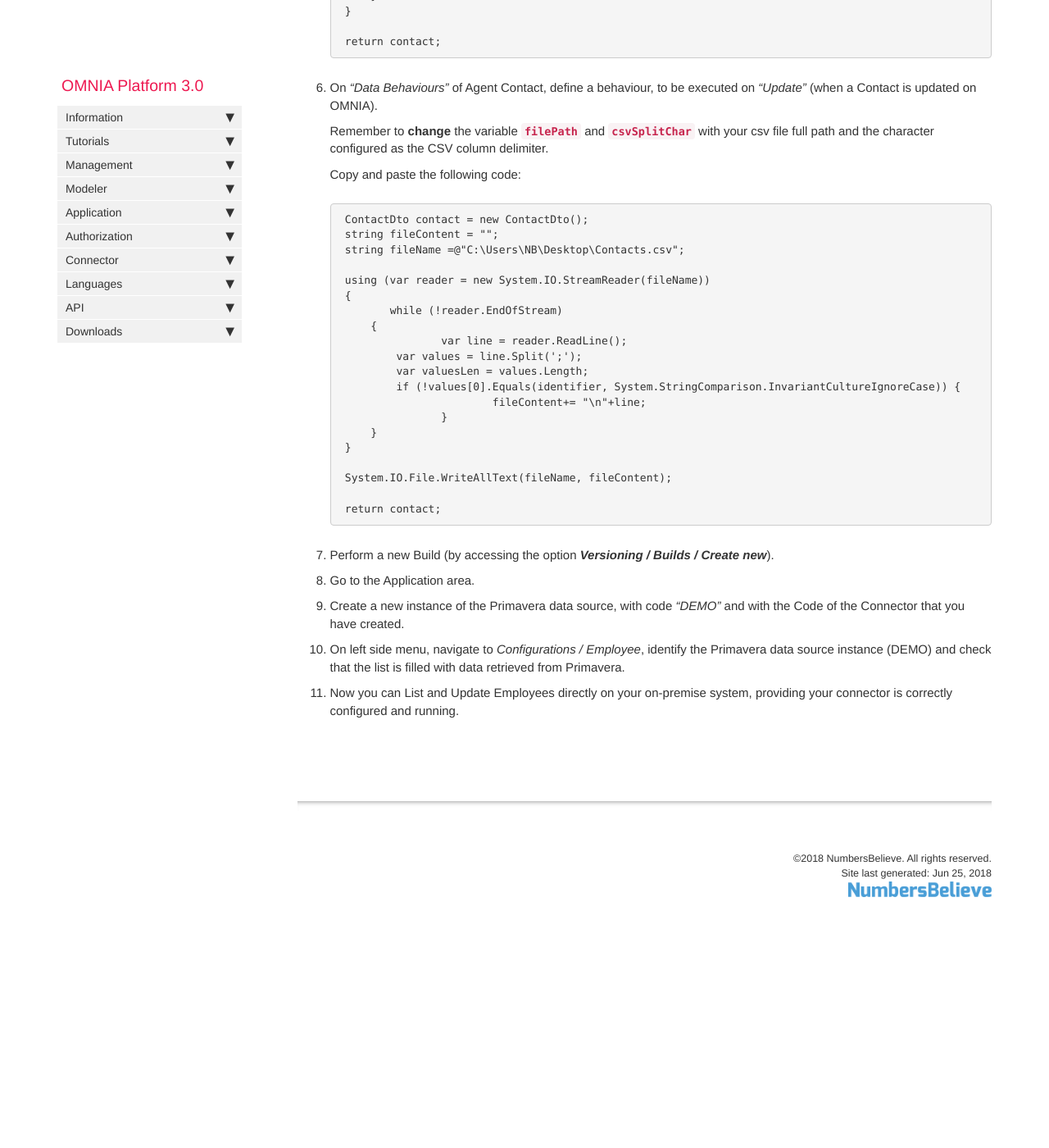
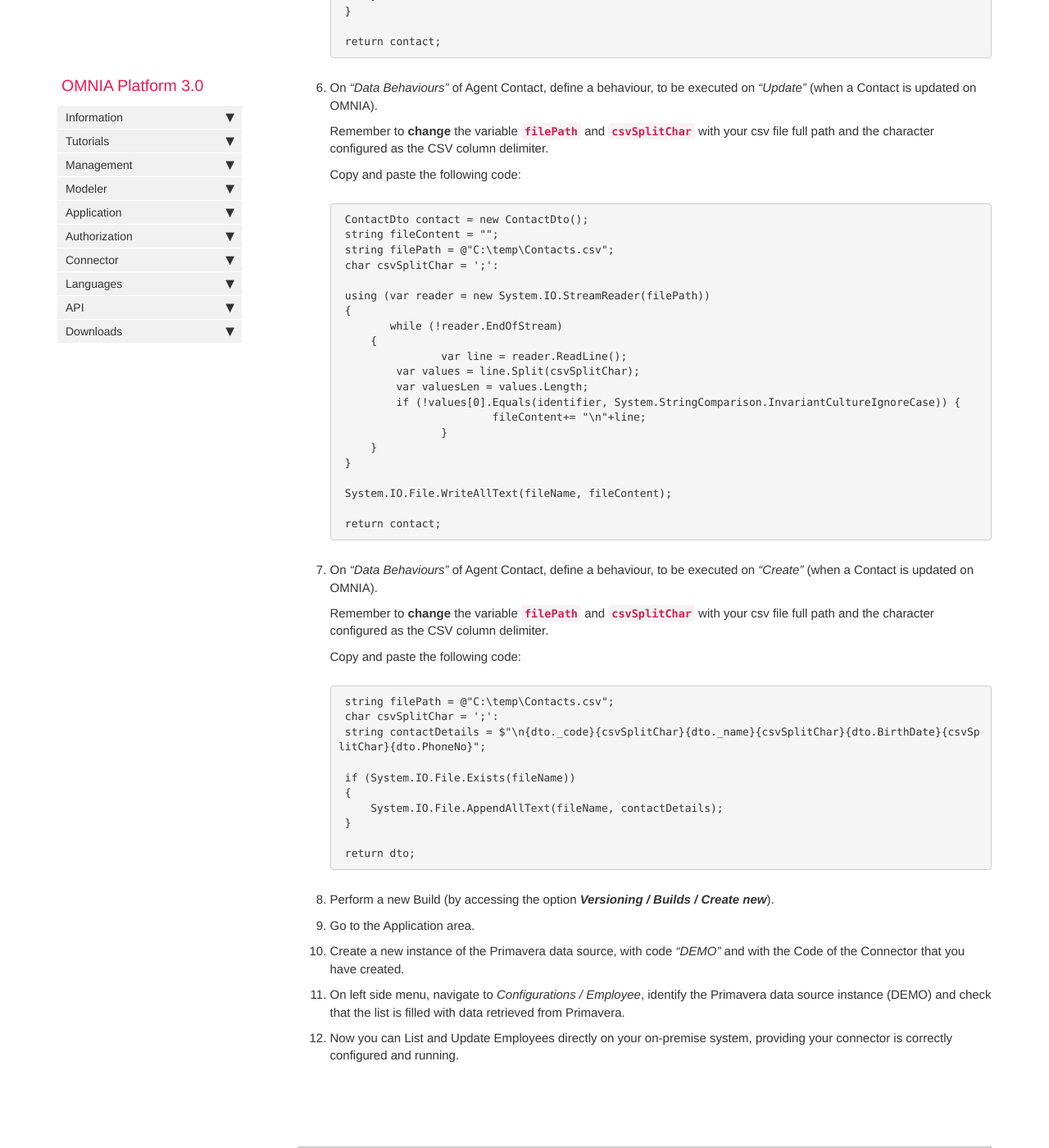
Before and after one commit to daniel8lopes/omnia3, a Jekyll site: the page built from docs/pages/omnia3/Tutorials/omnia3_connectortutorial.md, in a window 1280 px wide and 1400 px high, scrolled down 3553 px. Shown: the whole window at 82% size. Built offline with Jekyll 4.4.1, drawn with Linux system fonts in a browser that asks for light colours; nearby versions of some CDN libraries; comment, search, counter and statistics services are not loaded; before the commit the page ends 4707 px from its top, so only the background shows below that.

Commit message:
Update omnia3_connectortutorial.md

````diff
--- a/docs/pages/omnia3/Tutorials/omnia3_connectortutorial.md
+++ b/docs/pages/omnia3/Tutorials/omnia3_connectortutorial.md
@@ -130,14 +130,15 @@ This tutorial assumes that you have created a OMNIA tenant ([click here to see h
     ```C#
     ContactDto contact = new ContactDto();
     string fileContent = "";
-    string fileName =@"C:\Users\NB\Desktop\Contacts.csv";
+    string filePath = @"C:\temp\Contacts.csv";
+    char csvSplitChar = ';':
 
-    using (var reader = new System.IO.StreamReader(fileName))
+    using (var reader = new System.IO.StreamReader(filePath))
     {
     	while (!reader.EndOfStream)
         {
     		var line = reader.ReadLine();
-            var values = line.Split(';');
+            var values = line.Split(csvSplitChar);
             var valuesLen = values.Length;
             if (!values[0].Equals(identifier, System.StringComparison.InvariantCultureIgnoreCase)) {
     			fileContent+= "\n"+line;
@@ -150,6 +151,25 @@ This tutorial assumes that you have created a OMNIA tenant ([click here to see h
     return contact;
     ```
 
+7. On *"Data Behaviours"* of Agent Contact, define a behaviour, to be executed on *"Create"* (when a Contact is updated on OMNIA).
+
+    Remember to **change** the variable **```filePath```** and **```csvSplitChar```**  with your csv file full path and the character configured as the CSV column delimiter.
+
+    Copy and paste the following code:
+
+    ```C#
+    string filePath = @"C:\temp\Contacts.csv";
+    char csvSplitChar = ';':
+    string contactDetails = $"\n{dto._code}{csvSplitChar}{dto._name}{csvSplitChar}{dto.BirthDate}{csvSplitChar}{dto.PhoneNo}";
+
+    if (System.IO.File.Exists(fileName))
+    {
+        System.IO.File.AppendAllText(fileName, contactDetails);
+    }
+
+    return dto;
+    ```
+
 8. Perform a new Build (by accessing the option ***Versioning / Builds / Create new***).
 
 9. Go to the Application area.
````
